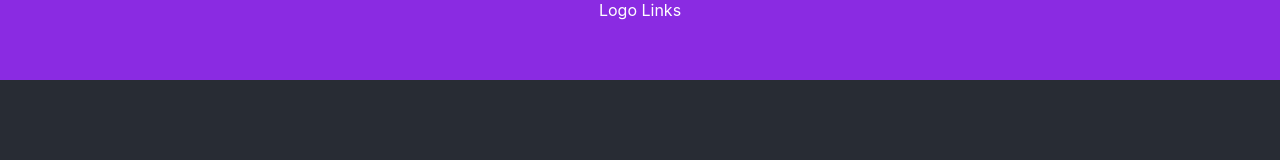
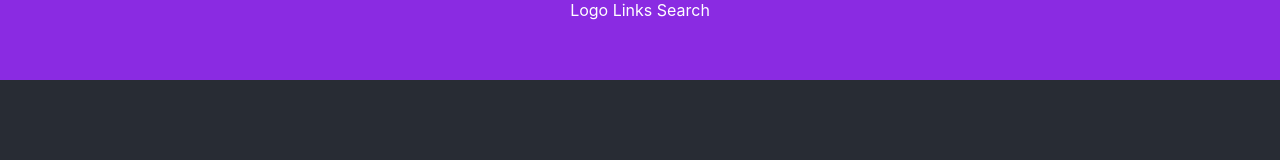
Before and after one commit to kristenkinnearohlmann/breeze-lakes-point-frontend, a React (Create React App) app: page / in a window 1280 px wide. Shown: the top 160 px of the page. Built offline with nearby package versions, Linux system fonts and the light colour scheme; a web font is replaced by a local one.

Commit message:
Placeholder for search

```diff
--- a/src/components/Header.js
+++ b/src/components/Header.js
@@ -6,6 +6,7 @@ const Header = () => {
         <header>
             Logo
             Links
+            Search
         </header>
     )
 }
```
